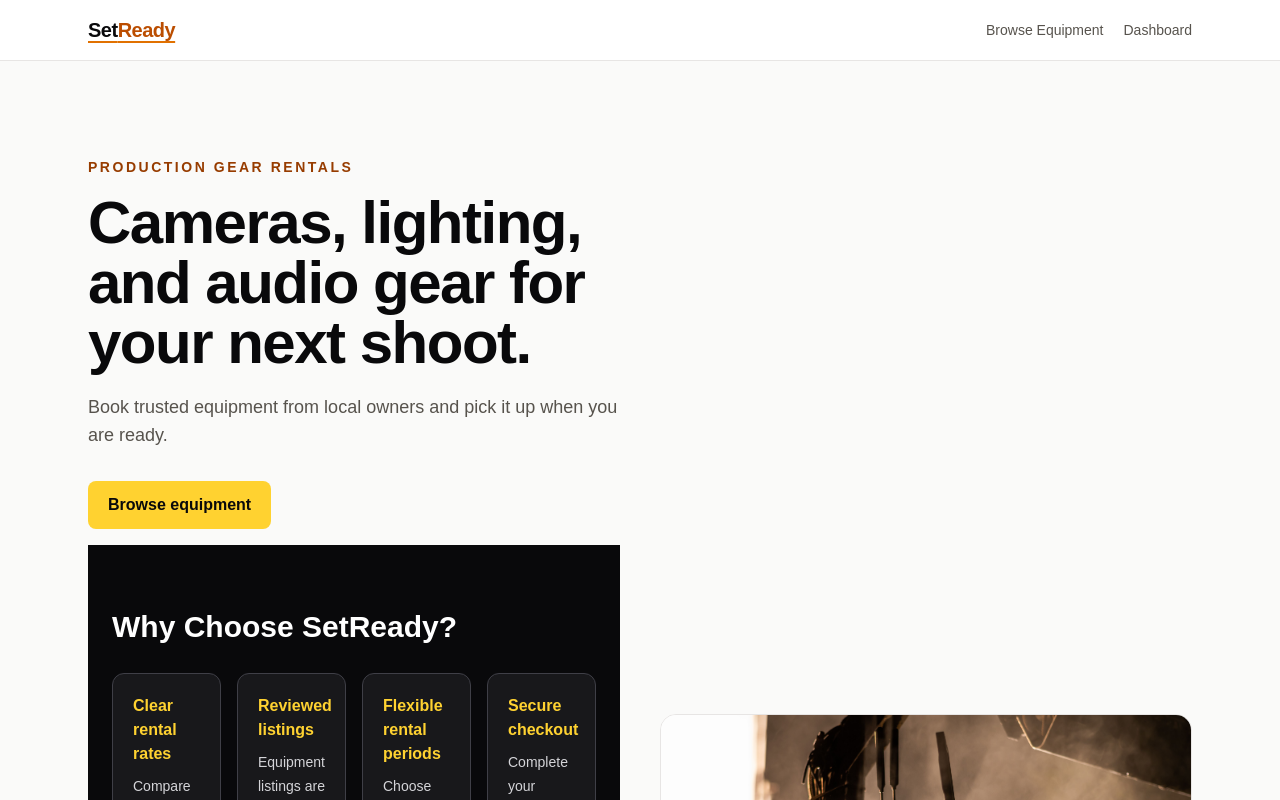
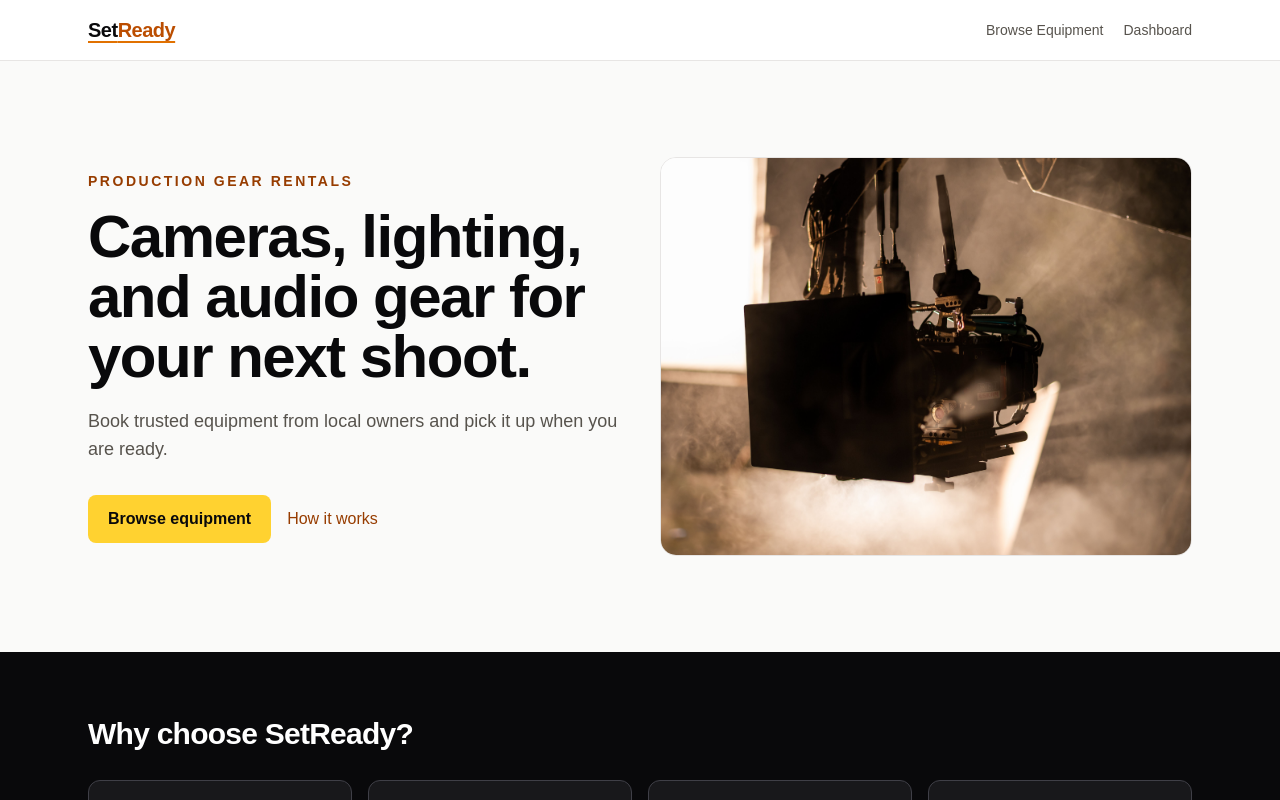
Before and after one commit to Afia611/setready-client, a Next.js app: page / in a window 1280 px wide. Shown: the top 800 px of the page. Built offline with nearby package versions, Linux system fonts and the light colour scheme.

Commit message:
Restore homepage hero layout

```diff
--- a/app/page.tsx
+++ b/app/page.tsx
@@ -2,7 +2,7 @@ import Image from "next/image";
 import Link from "next/link";
 import PublicFooter from "./components/public-footer";
 import PublicHeader from "./components/public-header";
-import HomeBenefitsReviews from "./components/home-benefits-reviews";
+
 
 const steps = [
   {
@@ -61,7 +61,7 @@ export default function Home() {
               >
                 Browse equipment
               </Link>
-              <HomeBenefitsReviews />
+
               <a
                 href="#how-it-works"
                 className="font-medium text-amber-800 hover:underline"
```
